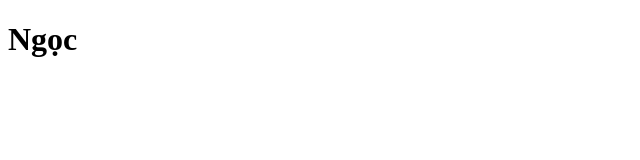
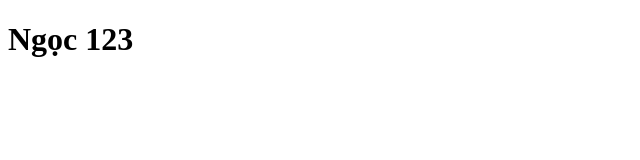
Before and after one commit to Irene2461/gitDemo_hnn, a plain HTML site: page index.html in a window 1280 px wide. Shown: the full height of the page, 0-640 px from the left. Drawn offline with Linux system fonts and the light colour scheme.

Commit message:
upload branch

```diff
--- a/index.html
+++ b/index.html
@@ -7,6 +7,6 @@
     <title>Document</title>
 </head>
 <body>
-    <h1>Ngọc</h1>
+    <h1>Ngọc 123</h1>
 </body>
 </html>
```
